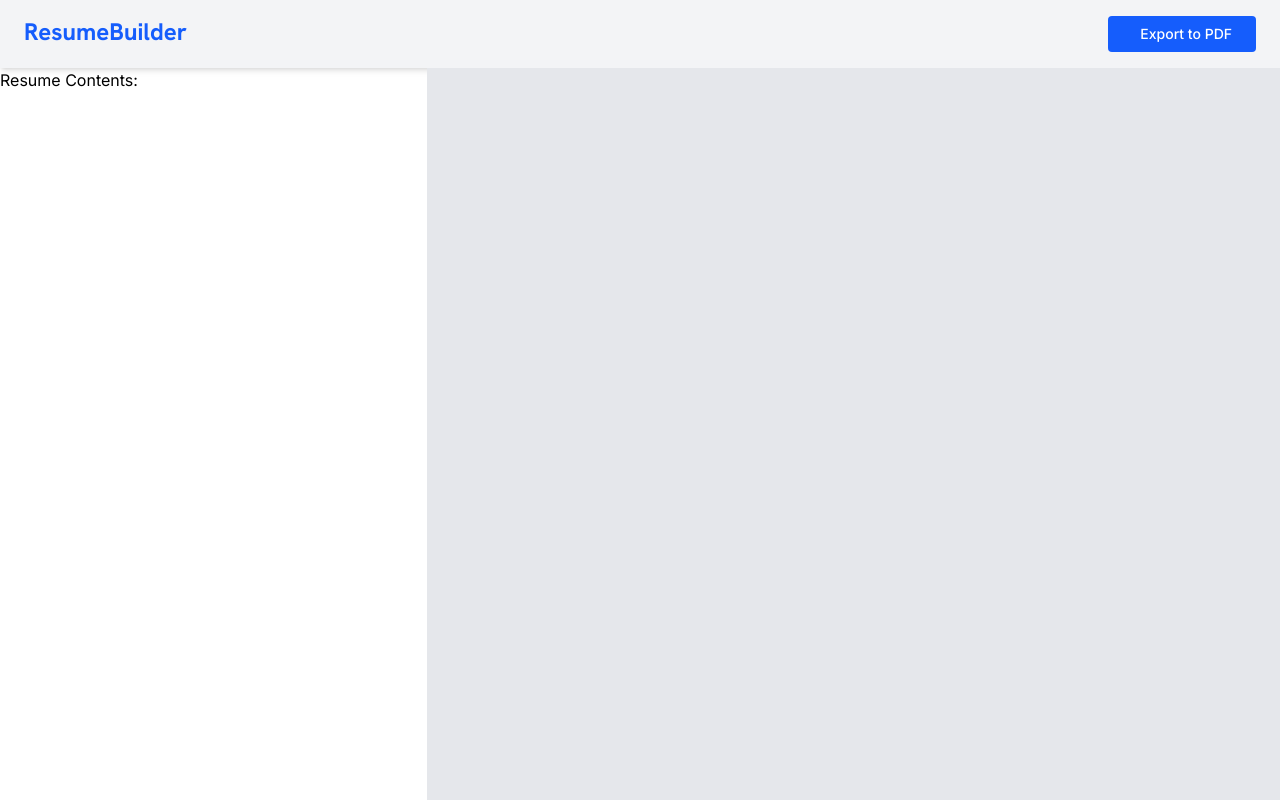
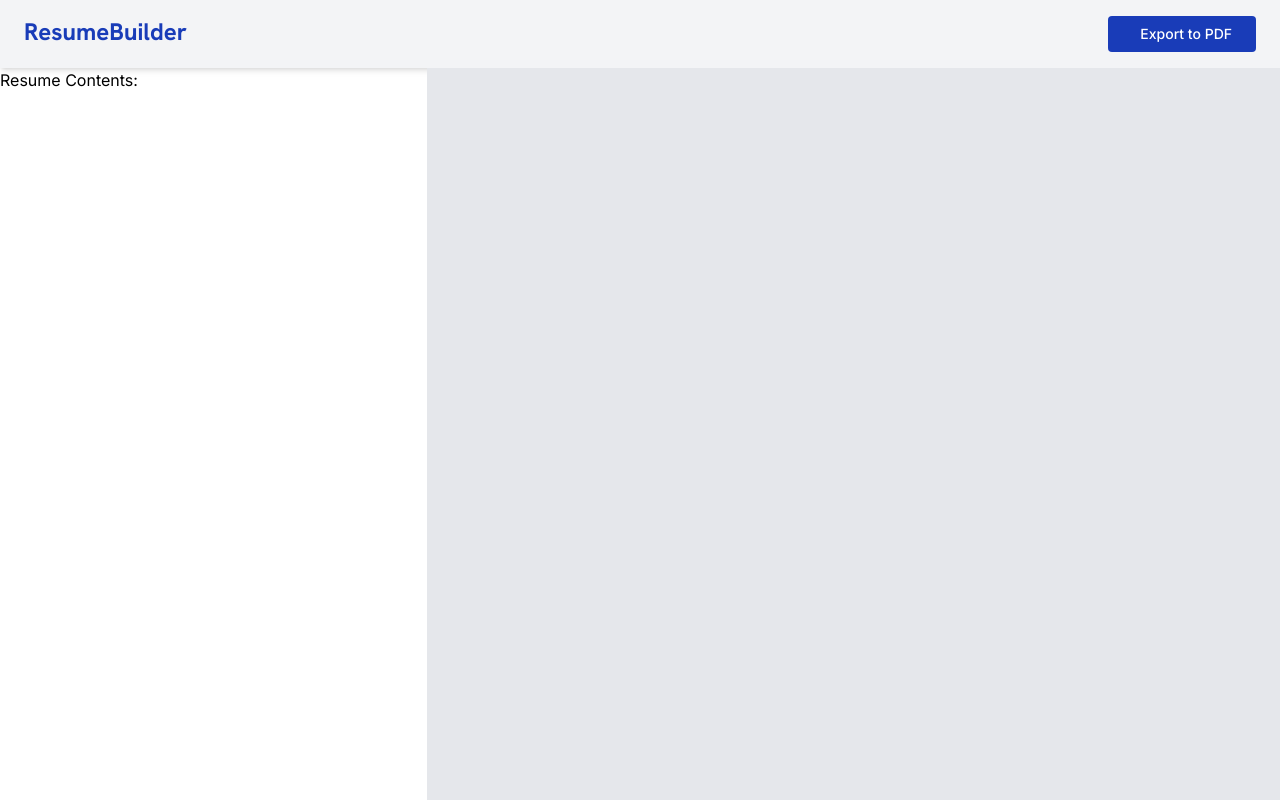
Before and after one commit to Sc0rpX/Resume-Builder, a React (Vite) app: page / in a window 1280 px wide. Built offline with nearby package versions, Linux system fonts and the light colour scheme; what @iconify/tailwind4 would draw is missing.

Commit message:
Change the theme color

```diff
--- a/src/components/Header.jsx
+++ b/src/components/Header.jsx
@@ -1,8 +1,8 @@
 function Header() {
     return (
         <nav className="px-6 py-4 flex justify-between bg-gray-100 shadow-md shrink-0">
-            <h1 className="font-heading font-bold text-2xl text-blue-600">ResumeBuilder</h1>
-            <button className="px-6 py-2 text-sm text-white font-medium bg-blue-600 rounded-sm flex items-center gap-2">
+            <h1 className="font-heading font-bold text-2xl text-blue-800">ResumeBuilder</h1>
+            <button className="px-6 py-2 text-sm text-white font-medium bg-blue-800 rounded-sm flex items-center gap-2">
                 <span className="icon-[mdi--download] text-xl"></span>
                 Export to PDF
             </button>
```
